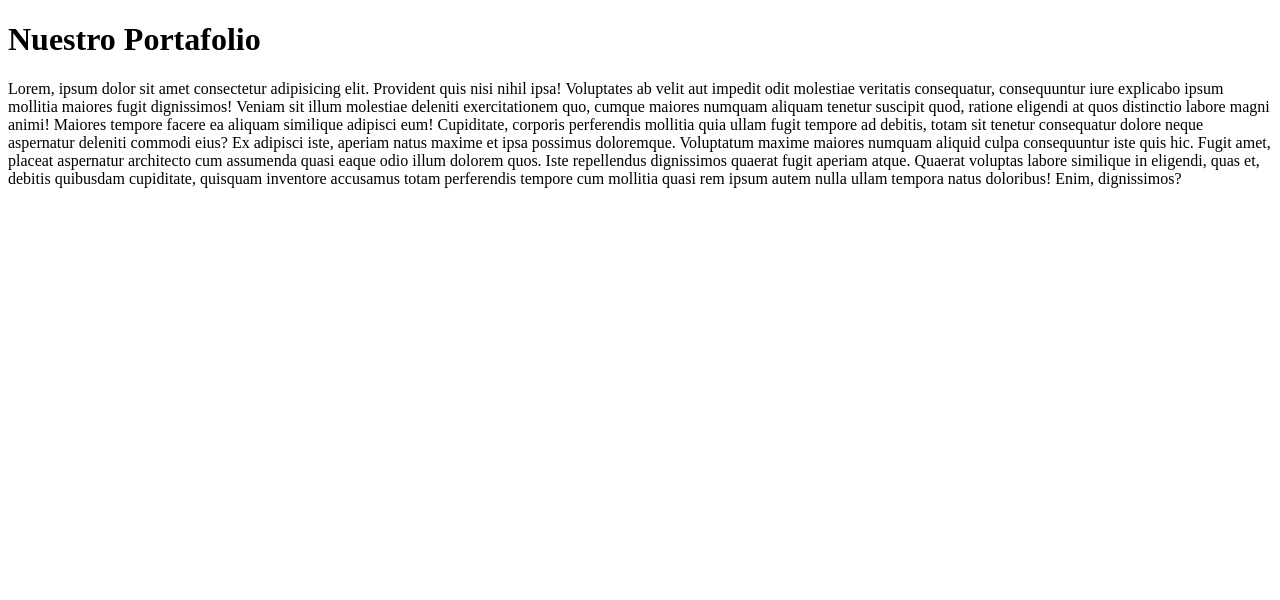
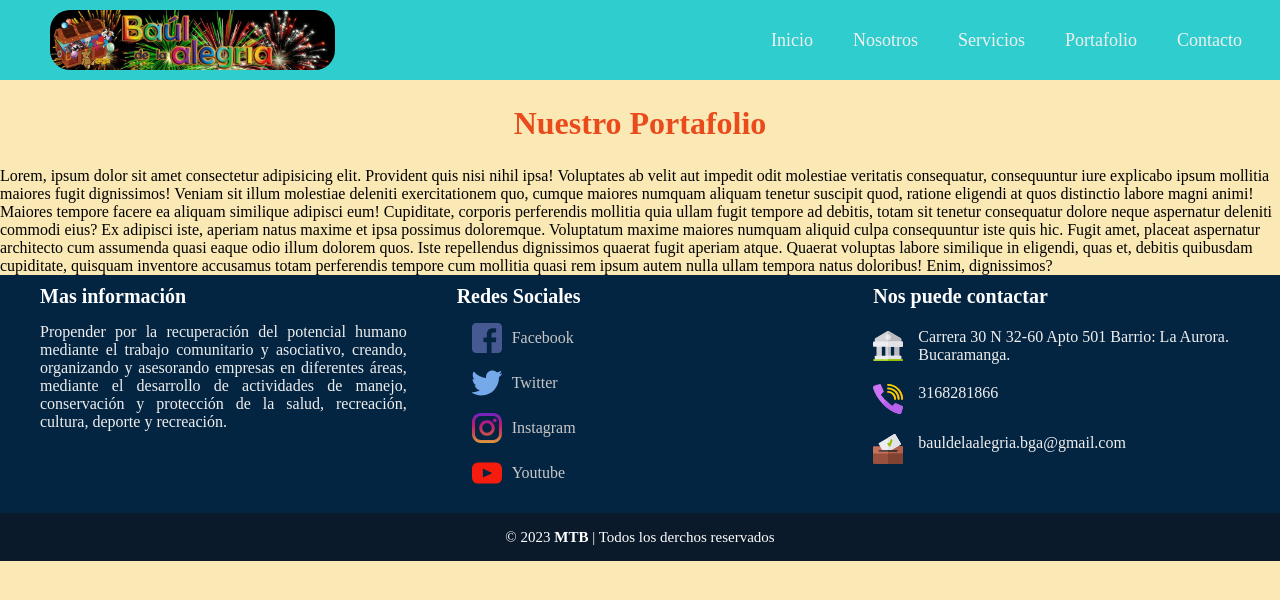
Before and after one commit to cesargomez16/Bauldelaalgria, a plain HTML site: page portafolio.html in a window 1280 px wide. Drawn offline with Linux system fonts and the light colour scheme.

Commit message:
agragamos la pagina de portafolio

```diff
--- a/portafolio.html
+++ b/portafolio.html
@@ -1,10 +1,20 @@
 <!DOCTYPE html>
 <html lang="en">
+
 <head>
-    <meta charset="UTF-8">
-    <meta name="viewport" content="width=device-width, initial-scale=1.0">
-    <title>Portafolio</title>
+    <meta charset="UTF-8" />
+    <meta name="viewport" content="width=device-width, initial-scale=1.0" />
+    <title>Document</title>
+    <link rel="preconnect" href="https://fonts.googleapis.com" />
+    <link rel="stylesheet" href="css/redesSociales.css" />
+    <link rel="stylesheet" href="css/footer.css" />
+    <link rel="stylesheet" href="css/nav.css" />
+    <link rel="stylesheet" href="css/style.css" />
+    <link rel="stylesheet" href="css/nosotros.css" />
+    <link href="https://pro.fontawesome.com/releases/v5.10.0/css/all.css" rel="stylesheet" />
+    <script src="https://kit.fontawesome.com/eb496ab1a0.js" crossorigin="anonymous"></script>
 </head>
+  <header></header>
 <body>
     <h1>Nuestro Portafolio</h1>
 
@@ -13,5 +23,10 @@
     Cupiditate, corporis perferendis mollitia quia ullam fugit tempore ad debitis, totam sit tenetur consequatur dolore neque aspernatur deleniti commodi eius? Ex adipisci iste, aperiam natus maxime et ipsa possimus doloremque.
     Voluptatum maxime maiores numquam aliquid culpa consequuntur iste quis hic. Fugit amet, placeat aspernatur architecto cum assumenda quasi eaque odio illum dolorem quos. Iste repellendus dignissimos quaerat fugit aperiam atque.
     Quaerat voluptas labore similique in eligendi, quas et, debitis quibusdam cupiditate, quisquam inventore accusamus totam perferendis tempore cum mollitia quasi rem ipsum autem nulla ullam tempora natus doloribus! Enim, dignissimos?</p>
+
+     <footer></footer>
+    <script src="script.js"></script>
 </body>
+
+
 </html>
--- a/script.js
+++ b/script.js
@@ -1,6 +1,5 @@
 const header = document.querySelector("header");
 const footer = document.querySelector("footer");
-
 
 header.innerHTML = `<!-- Menu -->
 <nav>
@@ -30,7 +29,7 @@ header.innerHTML = `<!-- Menu -->
     <li class="active"><a href="index.html">Inicio</a></li>
     <li><a href="nosotros.html">Nosotros</a></li>
     <li><a href="servicios.html">Servicios</a></li>
-    <li><a href="#">Portafolio</a></li>
+    <li><a href="portafolio.html">Portafolio</a></li>
     <li><a href="#">Contacto</a></li>
   </ul>
 </nav>
```
